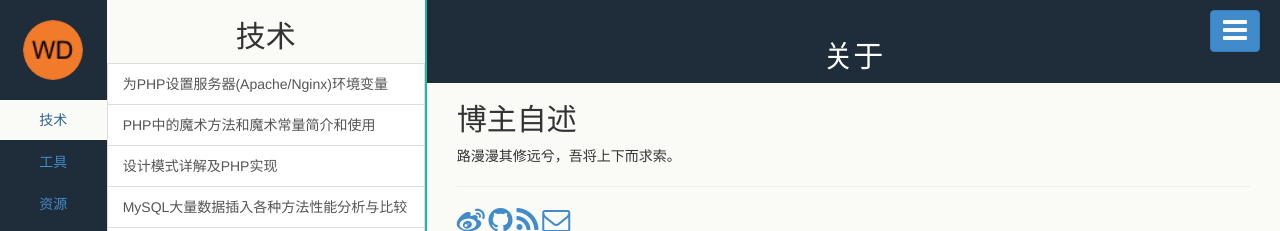
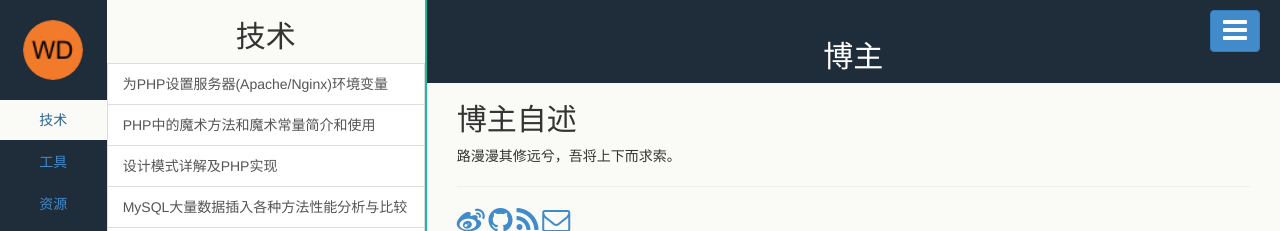
Before and after one commit to wonderfan/wonderfan.github.io, a Jekyll site: the page built from pages/about.html, in a window 1280 px wide. Shown: the top 231 px of the page. Built offline with Jekyll 4.4.1, drawn with Linux system fonts in a browser that asks for light colours; comment, search, counter and statistics services are not loaded.

Commit message:
Update about.html

```diff
--- a/pages/about.html
+++ b/pages/about.html
@@ -1,10 +1,12 @@
 ---
 layout: page
-title: 关于
+title: 博主
 ---
 
 <h2>博主自述</h2>
+
 <p>路漫漫其修远兮，吾将上下而求索。</p>
+
 <hr>
 <a href="{{ site.author.weibo }}" target="_blank">
   <i class="fa fa-weibo fa-2x"></i>
```
